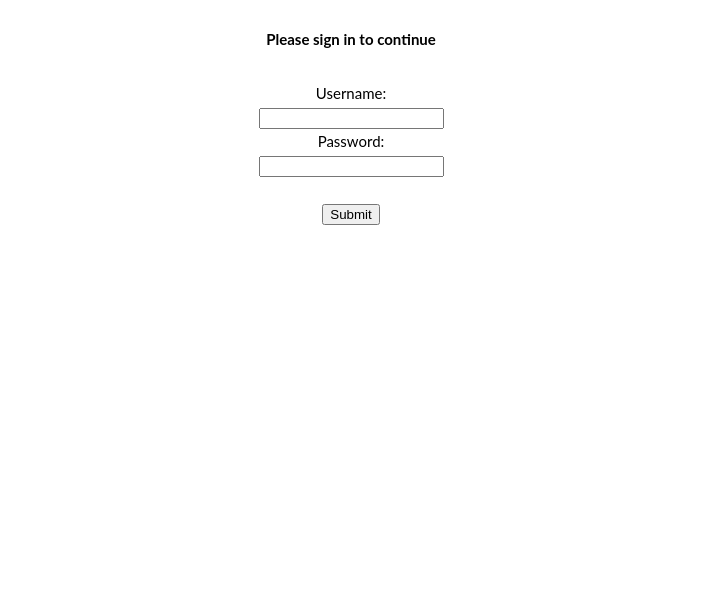
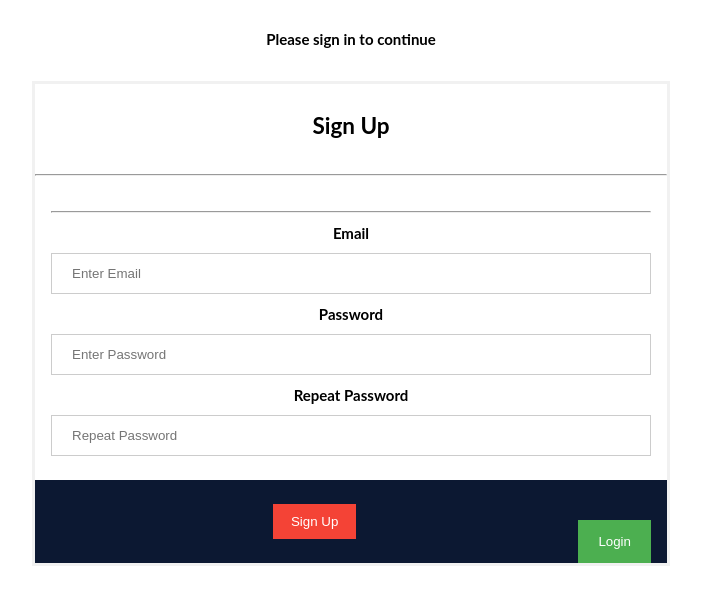
Before and after one commit to pranav-manik/AuthApp, a website: page views/index.html in a window 1280 px wide. Shown: the part 58-662 px from the top of the page, without its empty margins (289-990 px from the left). Drawn offline with Linux system fonts and the light colour scheme.

Commit message:
authpage

```diff
--- a/views/index.html
+++ b/views/index.html
@@ -9,10 +9,40 @@
 		<center>
 			<h2>Login Page</h2>
 			<h4>Please sign in to continue</h4>
-			<form action="/action_page.php">
+			<!--<form action="">
 				Username: <br><input type="text" name="user"><br>
 				Password: <br><input type="password" name="password"><br>
-				<br><input type="submit" value="Submit"></form>
+				<br><input type="submit" value="Login"></form>-->
+
+	<form action="/action_page.php">
+    <div class="imgcontainer">
+    <h2><center>Sign Up</center></h2>
+    <hr>
+    </div>
+
+              <div class="container" id="SignUpPage">
+              <hr>
+                <label for="email" id="modalText"><b>Email</b></label>
+                <input type="text" placeholder="Enter Email" name="email" required>
+
+                <label for="psw" id="modalText"><b>Password</b></label>
+                <input type="password" placeholder="Enter Password" name="psw" required>
+
+                <label for="psw-repeat" id="modalText"><b>Repeat Password</b></label>
+                <input type="password" placeholder="Repeat Password" name="psw-repeat" required>
+
+              </div>
+
+              <div class="container" id="SignUpPage" style="background-color:#0C1832">
+                <button type="button" onclick="document.getElementById('id01').style.display='none'" class="cancelbtn">Sign Up</button>
+                <!--For Button to click through_____ onclick="document.getElementById('id01').style.display='none'" -->
+                <span class="psw">
+                <button type="button" class= "btn btn-success popup" id=SignUpBtn onclick="myPop()">Login</button>
+                </span>
+              </div>
+            </form>
+
+
 		</center>
 </body>
 </html>
--- a/views/style.css
+++ b/views/style.css
@@ -20,3 +20,77 @@ h4 {
 	margin-bottom: 30px;
 	font-style: center;
 }
+
+/*sign in*/
+/* Bordered form */
+form {
+    border: 3px solid #f1f1f1;
+    width: 50%;
+}
+
+/* Full-width inputs */
+input[type=text], input[type=password] {
+    width: 100%;
+    padding: 12px 20px;
+    margin: 8px 0;
+    display: inline-block;
+    border: 1px solid #ccc;
+    box-sizing: border-box;
+}
+
+/* Set a style for all buttons */
+button {
+    background-color: #4CAF50;
+    color: white;
+    padding: 14px 20px;
+    margin: 8px 0;
+    border: none;
+    cursor: pointer;
+    width: 100%;
+}
+
+/* Add a hover effect for buttons */
+button:hover {
+    opacity: 0.8;
+}
+
+/* Extra style for the cancel button (red) */
+.cancelbtn {
+    width: auto;
+    padding: 10px 18px;
+    background-color: #f44336;
+}
+
+/* Center the avatar image inside this container */
+.imgcontainer {
+    text-align: center;
+    margin: 24px 0 12px 0;
+}
+
+/* Avatar image */
+img.avatar {
+    width: 40%;
+    border-radius: 50%;
+}
+
+/* Add padding to containers */
+.container {
+    padding: 16px;
+}
+
+/* The "Forgot password" text */
+span.psw {
+    float: right;
+    padding-top: 16px;
+}
+
+/* Change styles for span and cancel button on extra small screens */
+@media screen and (max-width: 300px) {
+    span.psw {
+        display: block;
+        float: none;
+    }
+    .cancelbtn {
+        width: 100%;
+    }
+}
```
